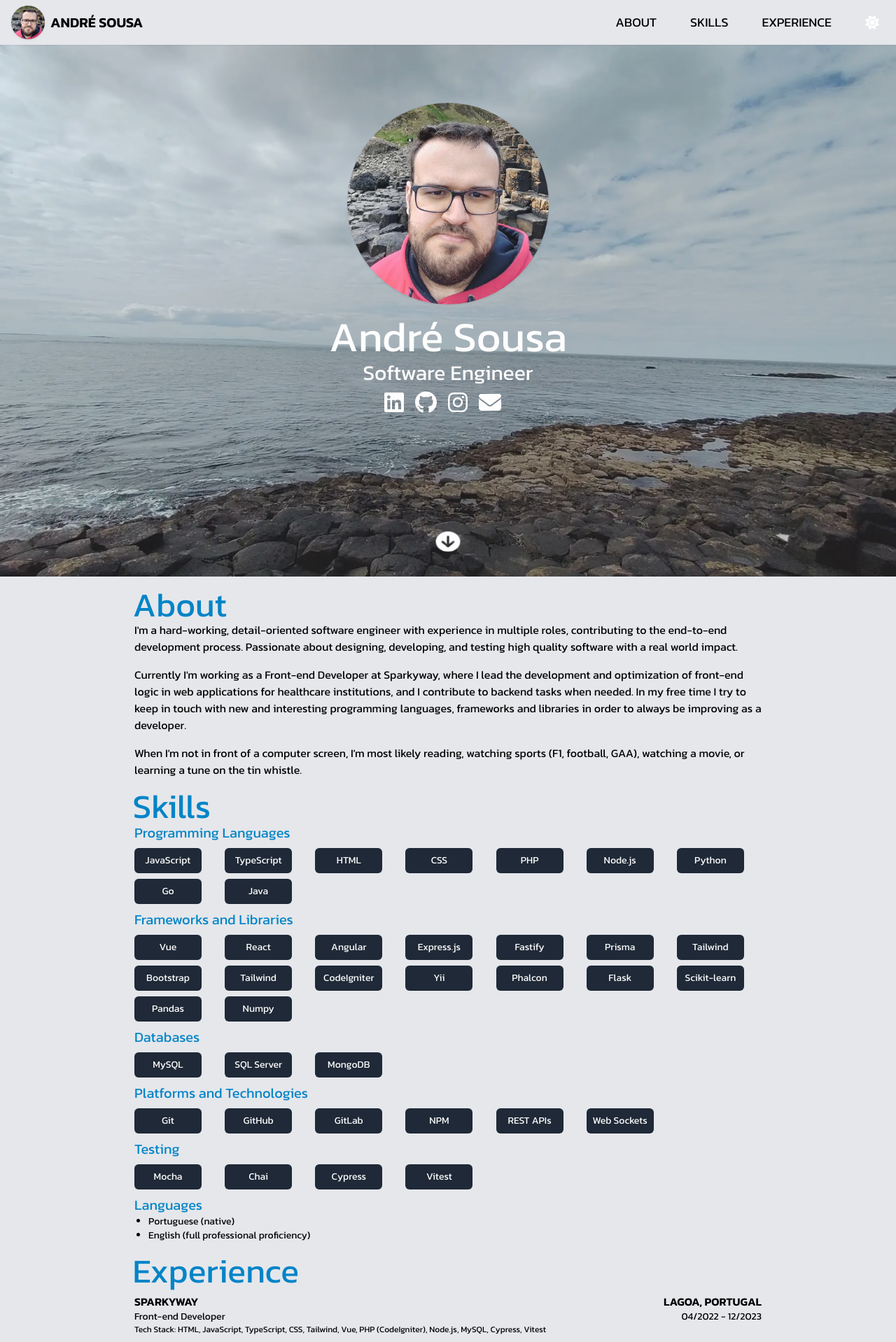
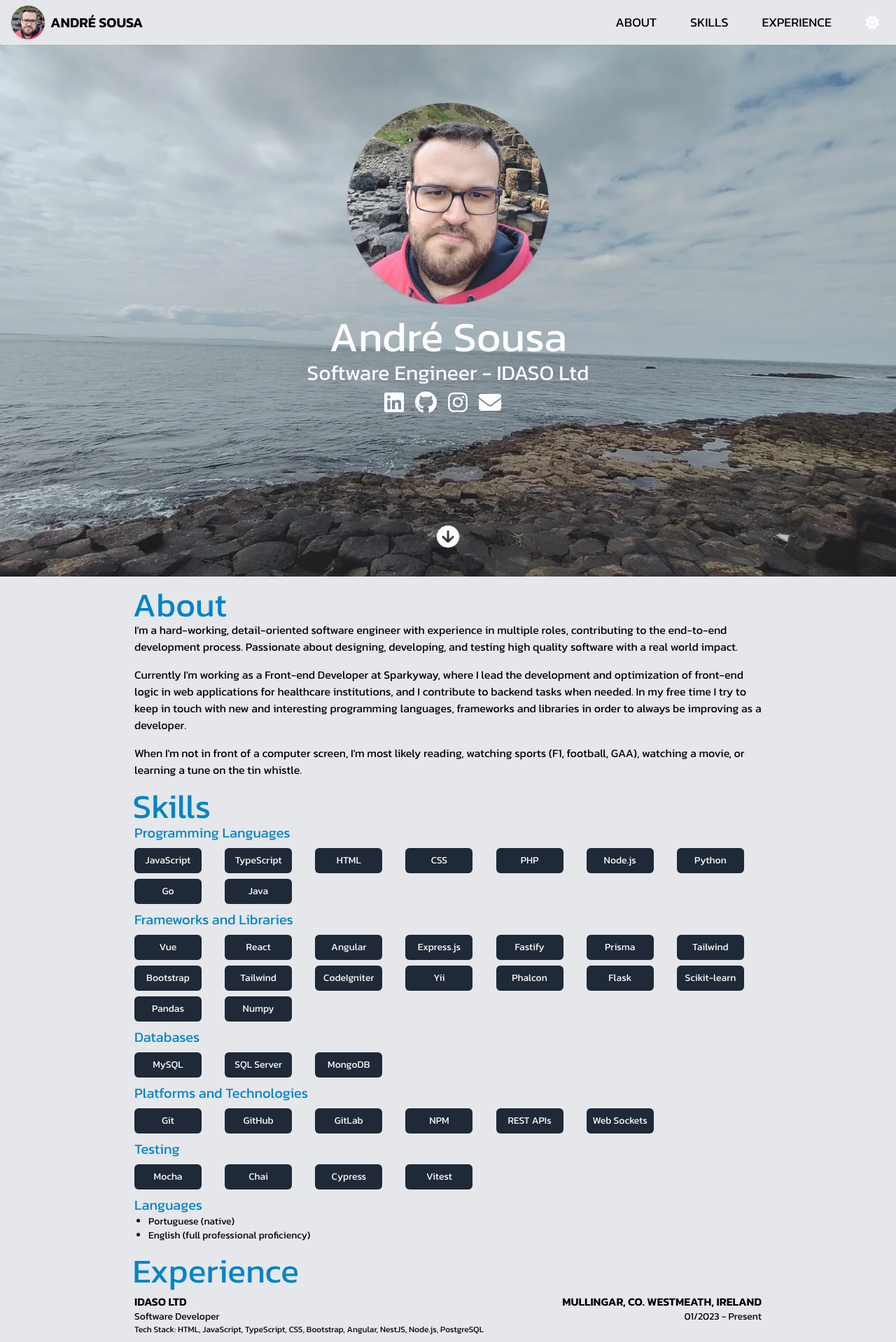
Before and after one commit to aosousa/aosousa.com, a React (Vite) app: page / in a window 1280 px wide. Shown: the top 1918 px of the page at 70% size. Built offline with nearby package versions, Linux system fonts and the light colour scheme.

Commit message:
Updated experience and header

```diff
--- a/src/App.tsx
+++ b/src/App.tsx
@@ -26,7 +26,7 @@ function App() {
             <div className="profile-wrapper">
               <img src="img/profile.jpg" alt="André Sousa" className="profile-image" />
               <h2 className="profile-name">André Sousa</h2>
-              <h3 className="profile-job">Software Engineer</h3>
+              <h3 className="profile-job">Software Engineer - IDASO Ltd</h3>
               <SocialMediaLinks />
             </div>
 
@@ -66,6 +66,15 @@ function App() {
             </ProfileSection>
             <ProfileSection id="experience" title="Experience">
               <div className="mt-2">
+                <ExperienceItem
+                  institution="IDASO Ltd"
+                  location="Mullingar, Co. Westmeath, Ireland"
+                  role="Software Developer"
+                  timePeriod="01/2023 - Present"
+                  skills={['HTML', 'JavaScript', 'TypeScript', 'CSS', 'Bootstrap', 'Angular', 'NestJS', 'Node.js', 'PostgreSQL']}
+                >
+                </ExperienceItem>
+
                 <ExperienceItem
                   institution="Sparkyway"
                   location="Lagoa, Portugal"
```
